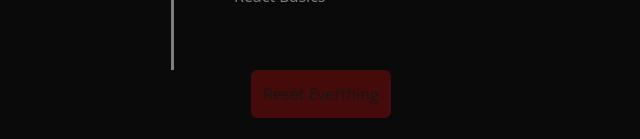
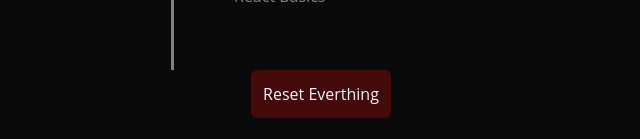
Before and after one commit to amogh7/Roadmap_component, a Next.js app: page / in a window 1280 px wide. Shown: the part 759-898 px from the top of the page, without its empty margins (319-959 px from the left). Built offline with nearby package versions, Linux system fonts and the light colour scheme.

Commit message:
solved few issues

```diff
--- a/src/app/page.js
+++ b/src/app/page.js
@@ -139,7 +139,7 @@ export default function Roadmap() {
       </main>
 
       <button
-        className="bg-red-950 pt-3 pb-3 px-3 rounded-md"
+        className="bg-red-950 text-slate-100 pt-3 pb-3 px-3 rounded-md"
         onClick={() => {
           setCompletedLessons([]);
           setLessons(defaultLessons);
```
